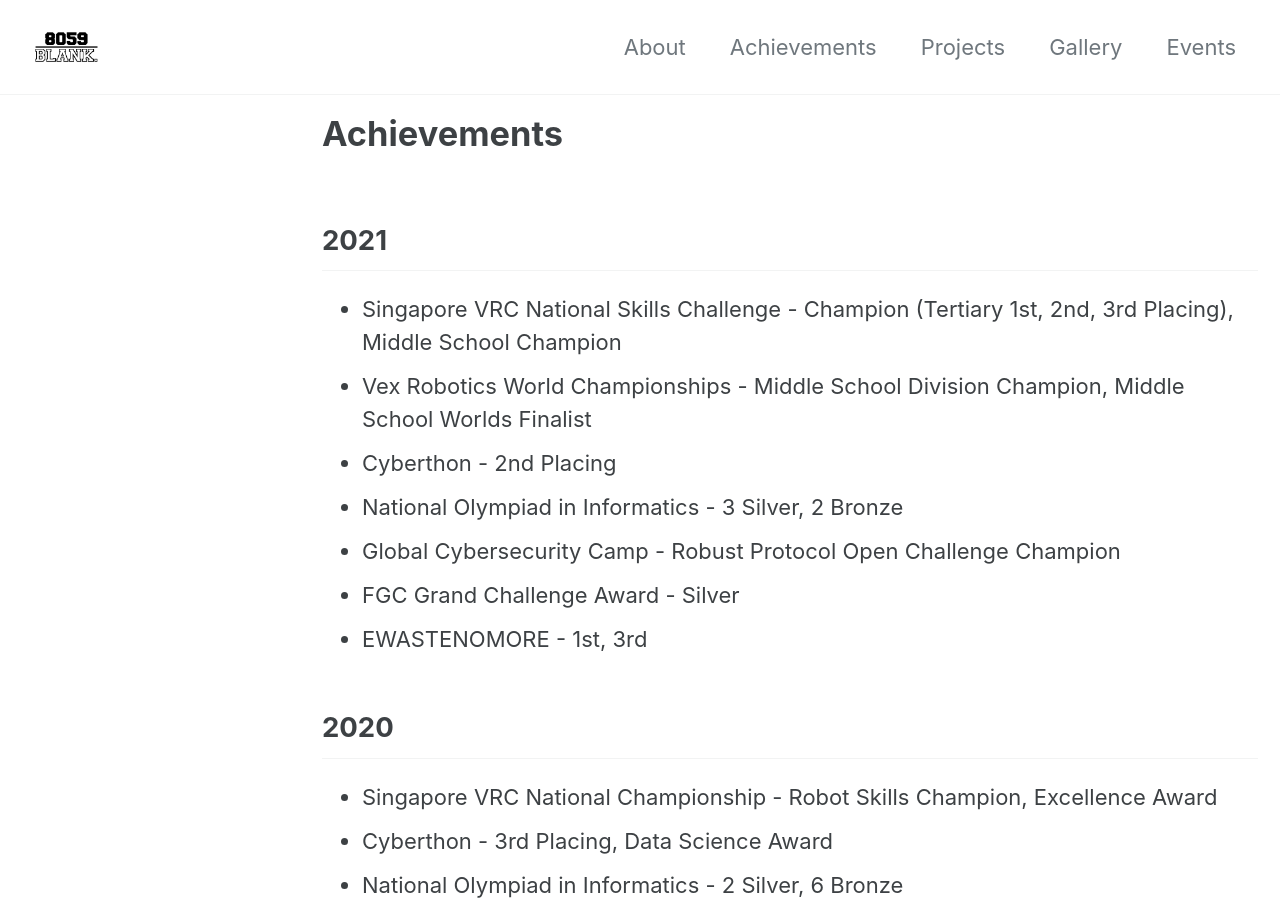
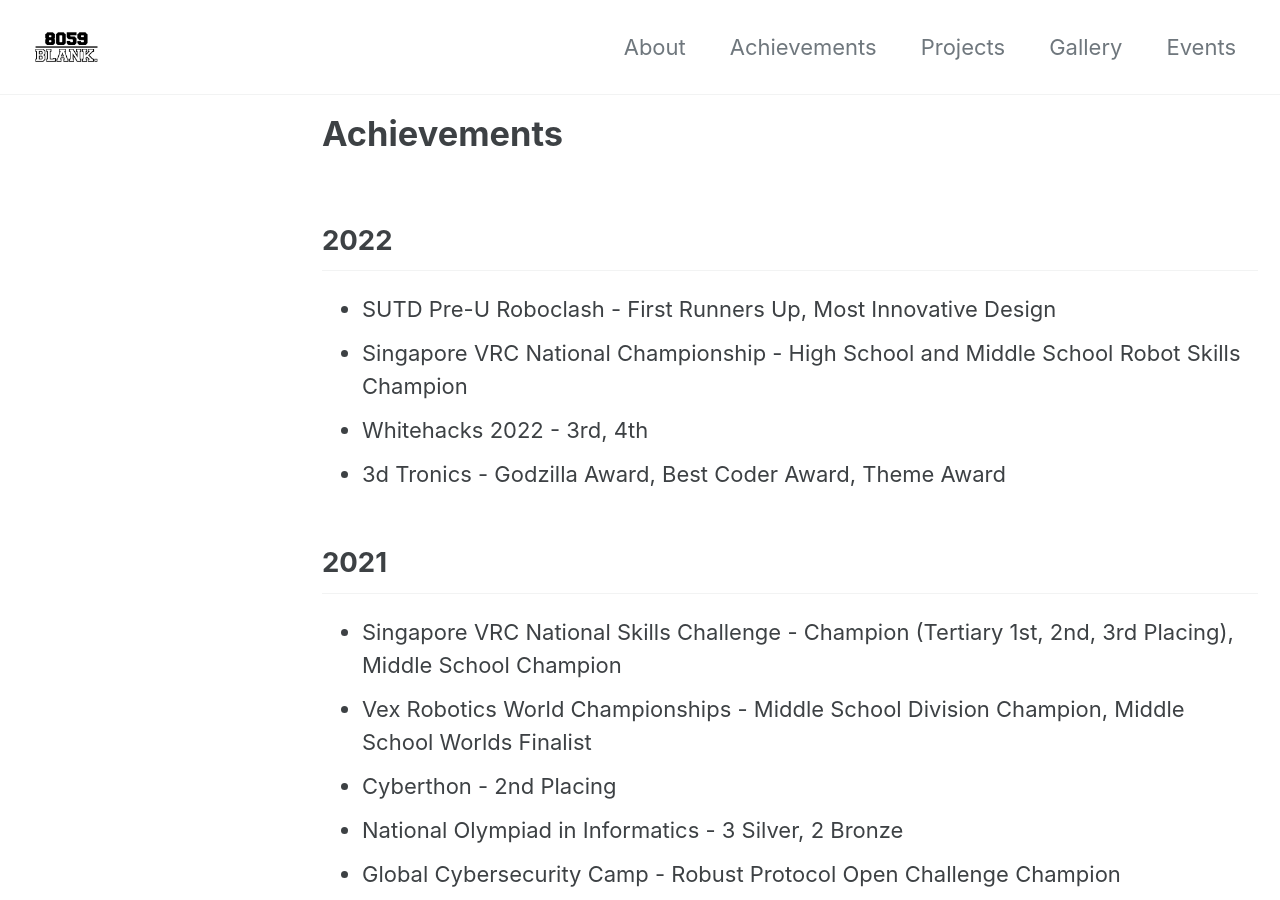
Before and after one commit to 8059blank/8059blank.github.io, a Jekyll site: the page built from achievements/index.md, in a window 1280 px wide and 900 px high. Built offline with Jekyll 4.4.1, drawn with Linux system fonts in a browser that asks for light colours; cached includes are drawn as plain includes; nearby versions of some CDN libraries.

Commit message:
added 2022 stuff

```diff
--- a/achievements/index.md
+++ b/achievements/index.md
@@ -2,6 +2,12 @@
 layout: single
 title: Achievements
 ---
+## 2022
+- SUTD Pre-U Roboclash - First Runners Up, Most Innovative Design
+- Singapore VRC National Championship - High School and Middle School Robot Skills Champion
+- Whitehacks 2022 - 3rd, 4th
+- 3d Tronics - Godzilla Award, Best Coder Award, Theme Award
+
 ## 2021
 - Singapore VRC National Skills Challenge - Champion (Tertiary 1st, 2nd, 3rd Placing), Middle School Champion
 - Vex Robotics World Championships - Middle School Division Champion, Middle School Worlds Finalist
```
Also changed, not shown: gallery/2022/DSC00750.JPG (added), 3 other files.
